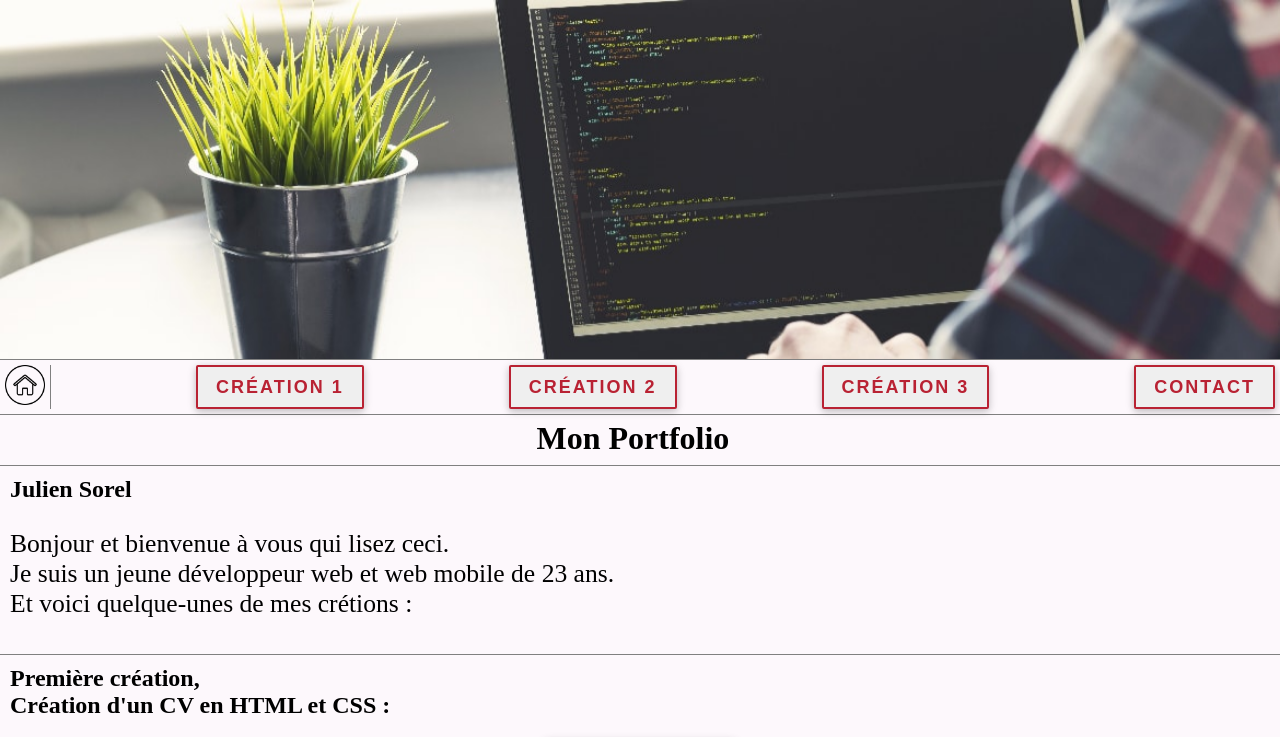
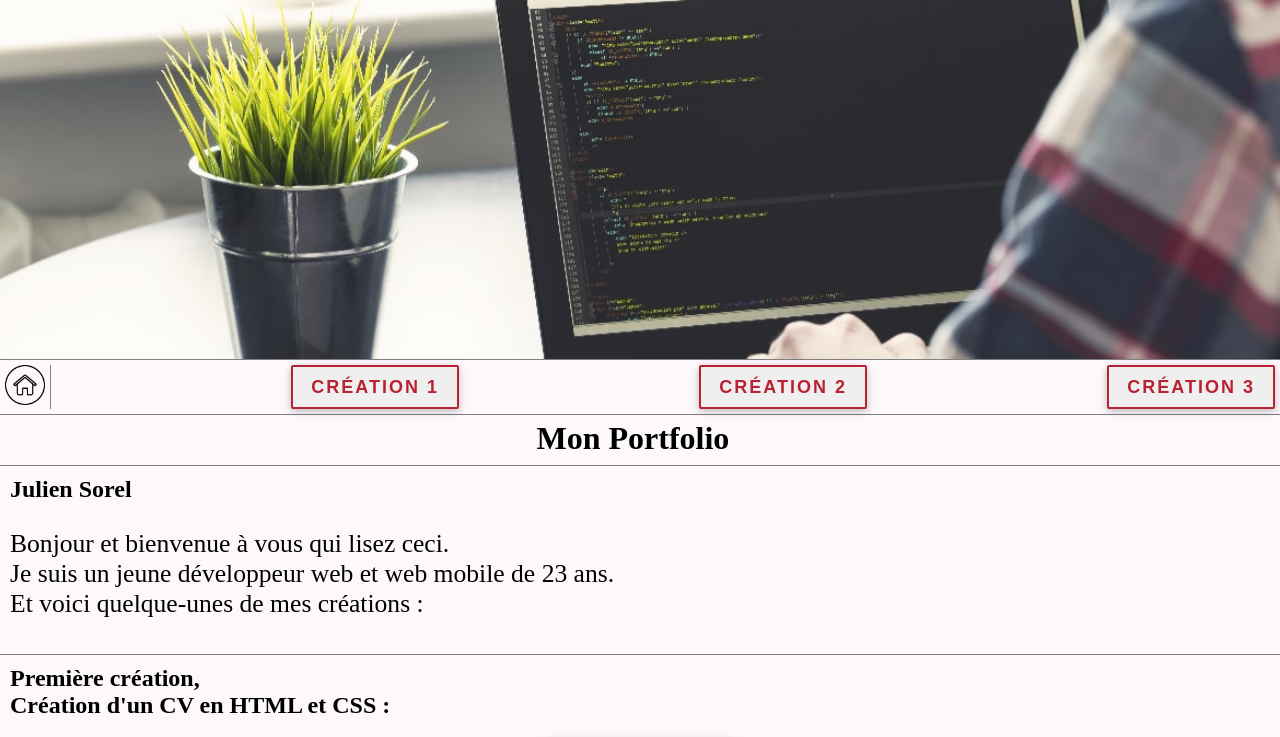
Before and after one commit to Uria-WebDev/Portfolio, a Vue app: page / in a window 1280 px wide. Shown: the top 737 px of the page. Built offline with nearby package versions, Linux system fonts and the light colour scheme.

Commit message:
add components

```diff
--- a/src/assets/css/base.css
+++ b/src/assets/css/base.css
@@ -4,88 +4,6 @@ body {
   background-color: rgb(253, 248, 252);
 }
 
-#div-h1, nav, main, footer {
+#div-h1, nav, main, section, footer {
   background-color: rgb(253, 248, 252);
 }
-
-/* Header */
-header {
-  position: sticky;
-  top: 0px;
-}
-
-#div-background {
-  height: 359px;
-}
-
-#header-background {
-  position: fixed;
-  z-index: -1;
-  display: block;
-  max-width: 1000%;
-  min-width: 100vmax;
-}
-
-nav {
-  border-top: 1px solid gray;
-  border-bottom: 1px solid grey;
-  padding: 5px;
-  display: flex;
-  justify-content: space-between;
-}
-
-#main-button {
-  border-right: 1px solid gray;
-  padding-right: 5px;
-}
-
-.logo {
-  width: 40px;
-  height: 40px;
-}
-
-.button {
-  font-size: 18px;
-  letter-spacing: 2px;
-  text-transform: uppercase;
-  display: inline-block;
-  text-align: center;
-  font-weight: bold;
-  padding: 0.5em 1em;
-  border: 2px solid rgb(185, 34, 51);
-  border-radius: 2px;
-  position: relative;
-  box-shadow: 0 2px 10px rgba(0, 0, 0, 0.16), 0 3px 6px rgba(0, 0, 0, 0.1);
-  color: rgb(185, 34, 51);
-  text-decoration: none;
-  transition: 0.3s ease all;
-  z-index: 1;
-}
-
-.button:before {
-  transition: 0.5s all ease;
-  position: absolute;
-  top: 0;
-  left: 50%;
-  right: 50%;
-  bottom: 0;
-  opacity: 0;
-  content: '';
-  background-color: rgb(185, 34, 51);
-  z-index: -1;
-}
-
-.button:hover {
-  color: rgb(253, 248, 252);
-}
-
-.button:hover:before {
-  transition: 0.5s all ease;
-  left: 0;
-  right: 0;
-  opacity: 1;
-}
-
-.button:active {
-  transform: scale(0.9);
-}
--- a/src/components/Header.vue
+++ b/src/components/Header.vue
@@ -1,3 +1,11 @@
+<script setup>
+    import { ref } from 'vue'
+
+const crea1 = ref(true)
+const crea2 = ref(true)
+const crea3 = ref(true)
+</script>
+
 <template>
     <div id="div-background">
     <img src="../assets/img/header-background.jpg" alt="Image de lignes de code" id="header-background">
@@ -9,10 +17,9 @@
 
             <a href="#" id="main-button"><img src="../assets/img/main-page.png" alt="Logo de la page d'accueil" title="Accueil" class="logo"></a>
 
-            <button class="button">Création 1</button>
-            <button class="button">Création 2</button>
-            <button class="button">Création 3</button>
-            <button class="button">Contact</button>
+            <button @click="crea1 = !crea1" class="button">Création 1</button>
+            <button @click="crea2 = !crea2" class="button">Création 2</button>
+            <button @click="crea3 = !crea3" class="button">Création 3</button>
 
         </nav>
 
--- a/src/components/Main.vue
+++ b/src/components/Main.vue
@@ -10,93 +10,8 @@
             <p>
                 Bonjour et bienvenue à vous qui lisez ceci.<br>
                 Je suis un jeune développeur web et web mobile de 23 ans.<br>
-                Et voici quelque-unes de mes crétions :
+                Et voici quelque-unes de mes créations :
             </p>
-        </section>
-
-        <section class="section">
-            <h2>
-                Première création,<br>
-                Création d'un CV en HTML et CSS :
-            </h2>
-            <img src="../assets/img/presentation-CV.png" alt="Image de présentation du CV" class="présentation">
-        </section>
-
-        <section class="section">
-            <h2>
-                Deuxième création,<br>
-                Rédaction d'un cahier des charges :
-            </h2>
-            <img src="../assets/img/presentation-cahier.jpg" alt="Image de présentation du cahier des charges" class="présentation">
-        </section>
-
-        <section class="section">
-            <h2>
-                Troisième création,<br>
-                Dynamiser un espace commentaire :
-            </h2>
-            <img src="../assets/img/presentation-commentaire.jpg" alt="Image de présentation de l'espace commentaire" class="présentation">
-        </section>
-
-        <section class="section">
-            <h2>Me contacter par mail</h2>
-            <div  style="display: none;" id="error-message">
-                <div id="flex-div">
-
-                    <div id="error-div">
-                        <svg x-description="Heroicon name: mini/x-circle" xmlns="http://www.w3.org/2000/svg" viewBox="0 0 20 20" fill="currentColor" aria-hidden="true">
-                            <path fill-rule="evenodd" d="M10 18a8 8 0 100-16 8 8 0 000 16zM8.28 7.22a.75.75 0 00-1.06 1.06L8.94 10l-1.72 1.72a.75.75 0 101.06 1.06L10 11.06l1.72 1.72a.75.75 0 101.06-1.06L11.06 10l1.72-1.72a.75.75 0 00-1.06-1.06L10 8.94 8.28 7.22z" clip-rule="evenodd"></path>
-                        </svg>
-                    </div>
-
-                    <div>
-                        <h3>Tous les champs doivent être remplis</h3>
-                    </div>
-
-                </div>
-            </div>
-
-            <form action="#" method="POST" id="form">
-
-                <div id="flex">
-                    <div>
-                        <label for="first-name">Prénom</label>
-                        <div>
-                            <input type="text" name="first-name" id="first-name" autocomplete="given-name" class="input">
-                        </div>
-                    </div>
-
-                    <div>
-                        <label for="last-name">Nom</label>
-                        <div>
-                            <input type="text" name="last-name" id="last-name" autocomplete="family-name" class="input">
-                        </div>
-                    </div>
-                </div>
-
-                <div  id="div-object">
-                    <label for="object">Objet</label>
-                    <div>
-                        <input type="text" name="object" id="object" class="input">
-                    </div>
-                </div>
-
-                <div id="div-message">
-                    <div>
-                        <label for="message">Message</label>
-                    </div>
-                    <div>
-                        <textarea id="message" name="message" maxlength="500" class="input"></textarea>
-                    </div>
-                </div>
-
-                <div id="div-button">
-                    <button type="submit" class="button"><a target="_blank" href="mailto:julien.sorel.pro@gmail.com"></a>
-                        Envoyer
-                    </button>
-                </div>
-
-            </form>
         </section>
 
     </main>
--- /dev/null
+++ b/src/components/contact.vue
@@ -0,0 +1,62 @@
+<template>
+    <section class="section">
+        <h2>Me contacter par mail</h2>
+        <div  style="display: none;" id="error-message">
+            <div id="flex-div">
+
+                <div id="error-div">
+                    <svg x-description="Heroicon name: mini/x-circle" xmlns="http://www.w3.org/2000/svg" viewBox="0 0 20 20" fill="currentColor" aria-hidden="true">
+                        <path fill-rule="evenodd" d="M10 18a8 8 0 100-16 8 8 0 000 16zM8.28 7.22a.75.75 0 00-1.06 1.06L8.94 10l-1.72 1.72a.75.75 0 101.06 1.06L10 11.06l1.72 1.72a.75.75 0 101.06-1.06L11.06 10l1.72-1.72a.75.75 0 00-1.06-1.06L10 8.94 8.28 7.22z" clip-rule="evenodd"></path>
+                    </svg>
+                </div>
+
+                <div>
+                    <h3>Tous les champs doivent être remplis</h3>
+                </div>
+
+            </div>
+        </div>
+
+        <form action="#" method="POST" id="form">
+
+            <div id="flex">
+                <div>
+                    <label for="first-name">Prénom</label>
+                    <div>
+                        <input type="text" name="first-name" id="first-name" autocomplete="given-name" class="input">
+                    </div>
+                </div>
+
+                <div>
+                    <label for="last-name">Nom</label>
+                    <div>
+                        <input type="text" name="last-name" id="last-name" autocomplete="family-name" class="input">
+                    </div>
+                </div>
+            </div>
+
+            <div  id="div-object">
+                <label for="object">Objet</label>
+                <div>
+                    <input type="text" name="object" id="object" class="input">
+                </div>
+            </div>
+
+            <div id="div-message">
+                <div>
+                    <label for="message">Message</label>
+                </div>
+                <div>
+                    <textarea id="message" name="message" maxlength="500" class="input"></textarea>
+                </div>
+            </div>
+
+            <div id="div-button">
+                <button type="submit" class="button"><a target="_blank" href="mailto:julien.sorel.pro@gmail.com"></a>
+                    Envoyer
+                </button>
+            </div>
+
+        </form>
+    </section>
+</template>
--- /dev/null
+++ b/src/components/creation_1.vue
@@ -0,0 +1,9 @@
+<template>
+    <section class="section">
+        <h2>
+            Première création,<br>
+            Création d'un CV en HTML et CSS :
+        </h2>
+        <img src="../assets/img/presentation-CV.png" alt="Image de présentation du CV" class="présentation">
+    </section>
+</template>
--- /dev/null
+++ b/src/components/creation_2.vue
@@ -0,0 +1,9 @@
+<template>
+    <section class="section">
+        <h2>
+            Deuxième création,<br>
+            Rédaction d'un cahier des charges :
+        </h2>
+        <img src="../assets/img/presentation-cahier.jpg" alt="Image de présentation du cahier des charges" class="présentation">
+    </section>
+</template>
--- /dev/null
+++ b/src/components/creation_3.vue
@@ -0,0 +1,9 @@
+<template>
+    <section class="section">
+            <h2>
+                Troisième création,<br>
+                Dynamiser un espace commentaire :
+            </h2>
+            <img src="../assets/img/presentation-commentaire.jpg" alt="Image de présentation de l'espace commentaire" class="présentation">
+        </section>
+</template>
--- a/src/views/Home.vue
+++ b/src/views/Home.vue
@@ -2,10 +2,18 @@
 import Header from '../components/Header.vue'
 import Main from '../components/Main.vue'
 import Footer from '../components/Footer.vue'
+import Crea1 from '../components/creation_1.vue'
+import Crea2 from '../components/creation_2.vue'
+import Crea3 from '../components/creation_3.vue'
+import Contact from '../components/contact.vue'
 </script>
 
 <template>
   <Header></Header>
   <Main></Main>
+  <Crea1></Crea1>
+  <crea2></crea2>
+  <Crea3></Crea3>
+  <Contact></Contact>
   <Footer></Footer>
 </template>
```
